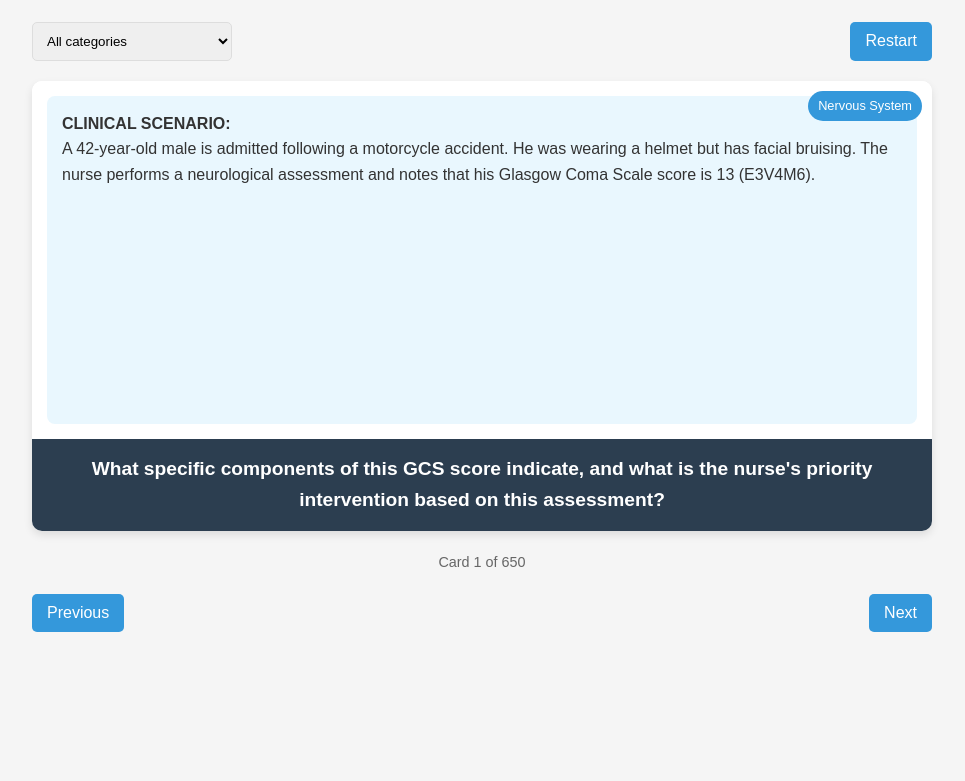
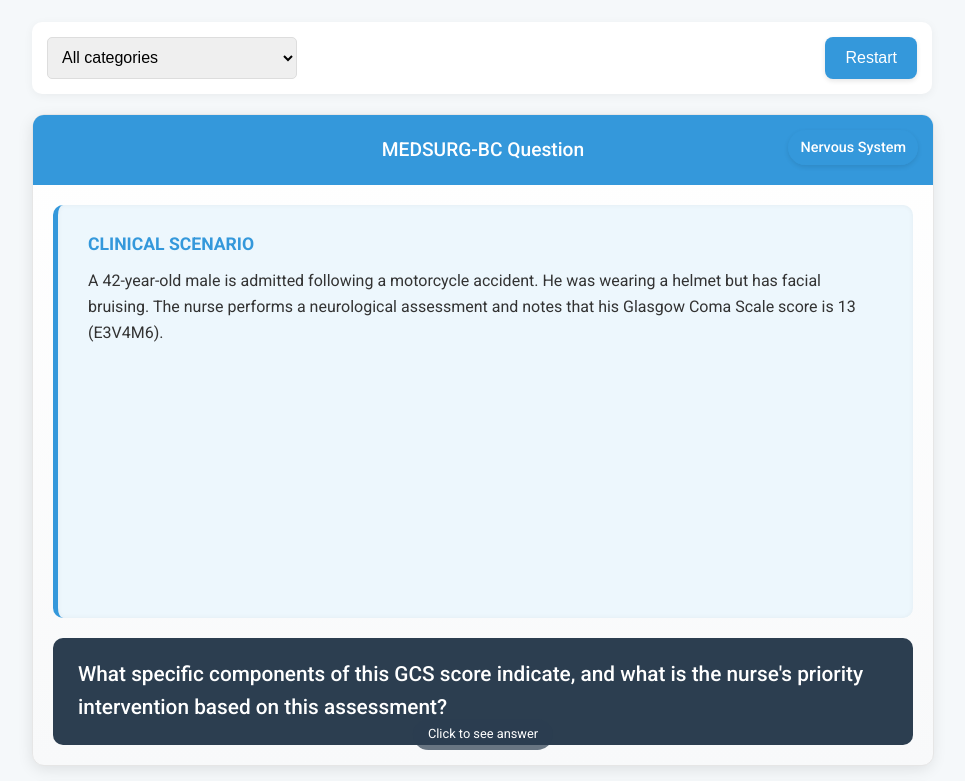
Before and after one commit to ptrani-author/medsurg-flashcards, a plain HTML site: page index.html in a window 1280 px wide. Shown: the part 101-882 px from the top of the page, without its empty margins (158-1123 px from the left). Before the commit the page ends 800 px from the top, so only its background shows below. Drawn offline with Linux system fonts and the light colour scheme.

Commit message:
Update index.html

```diff
--- a/index.html
+++ b/index.html
@@ -4,13 +4,14 @@
     <meta charset="UTF-8">
     <meta name="viewport" content="width=device-width, initial-scale=1.0">
     <title>MEDSURG-BC Flashcards</title>
+    <link href="https://fonts.googleapis.com/css2?family=Roboto:wght@400;500;700&display=swap" rel="stylesheet">
     <style>
         body {
-            font-family: Arial, sans-serif;
+            font-family: 'Roboto', sans-serif;
             max-width: 900px;
             margin: 0 auto;
             padding: 20px;
-            background-color: #f5f5f5;
+            background-color: #f5f8fa;
             color: #333;
             line-height: 1.6;
         }
@@ -19,24 +20,30 @@
             color: #2c3e50;
             text-align: center;
             margin-bottom: 30px;
+            font-size: 2rem;
         }
 
         .controls {
             display: flex;
             justify-content: space-between;
             margin-bottom: 20px;
+            background: white;
+            padding: 15px;
+            border-radius: 10px;
+            box-shadow: 0 2px 10px rgba(0,0,0,0.05);
         }
 
         .category-selector {
             padding: 10px;
             border-radius: 5px;
             border: 1px solid #ddd;
-            width: 200px;
+            width: 250px;
+            font-size: 1rem;
         }
 
-        /* Fixed flashcard structure */
+        /* MUCH TALLER flashcard */
         .flashcard-container {
-            height: 450px;
+            height: 650px; /* Much taller to fit more content */
             margin-bottom: 20px;
             position: relative;
         }
@@ -46,8 +53,8 @@
             width: 100%;
             height: 100%;
             background-color: white;
-            border-radius: 10px;
-            box-shadow: 0 4px 8px rgba(0, 0, 0, 0.1);
+            border-radius: 12px;
+            box-shadow: 0 5px 15px rgba(0, 0, 0, 0.1);
             cursor: pointer;
             perspective: 1000px;
         }
@@ -57,7 +64,7 @@
             width: 100%;
             height: 100%;
             text-align: center;
-            transition: transform 0.6s;
+            transition: transform 0.7s;
             transform-style: preserve-3d;
         }
 
@@ -70,93 +77,122 @@
             width: 100%;
             height: 100%;
             backface-visibility: hidden;
-            border-radius: 10px;
+            border-radius: 12px;
             overflow: hidden;
         }
 
-        /* Front card */
+        /* Front card with better styling */
         .card-front {
             z-index: 2;
-            background-color: white;
+            background: linear-gradient(to bottom, #ffffff, #f8f9fa);
             display: flex;
             flex-direction: column;
+            border: 1px solid #e6e6e6;
+        }
+
+        .front-header {
+            background-color: #3498db;
+            color: white;
+            padding: 20px;
+            font-weight: 500;
+            font-size: 1.2rem;
+            text-align: center;
         }
 
         .card-type {
             position: absolute;
-            top: 10px;
-            right: 10px;
-            background-color: #3498db;
+            top: 15px;
+            right: 15px;
+            background-color: rgba(52, 152, 219, 0.85);
             color: white;
-            padding: 5px 10px;
-            border-radius: 15px;
-            font-size: 0.8em;
+            padding: 6px 12px;
+            border-radius: 20px;
+            font-size: 0.9em;
+            font-weight: 500;
             z-index: 3;
+            box-shadow: 0 2px 5px rgba(0,0,0,0.1);
         }
 
         .scenario {
-            background-color: #e9f7fe;
-            padding: 15px;
-            border-radius: 8px;
-            margin: 15px;
+            background-color: #edf7fd;
+            padding: 25px 30px;
+            margin: 20px;
             text-align: left;
             flex-grow: 1;
-            overflow-y: auto;
+            border-radius: 10px;
+            box-shadow: inset 0 0 5px rgba(0,0,0,0.05);
+            position: relative;
+            border-left: 5px solid #3498db;
+        }
+
+        .scenario-label {
+            font-weight: bold;
+            margin-bottom: 10px;
+            color: #3498db;
+            font-size: 1.1em;
+            display: block;
         }
 
         .question {
-            font-weight: bold;
-            font-size: 1.2em;
-            padding: 15px;
-            margin-top: auto;
+            font-weight: 500;
+            font-size: 1.3em;
+            padding: 20px 25px;
+            margin: 0 20px 20px 20px;
+            text-align: left;
             background-color: #2c3e50;
             color: white;
+            border-radius: 10px;
         }
 
-        /* Back card - with fixed scrolling */
+        /* Back card with better styling */
         .card-back {
             transform: rotateY(180deg);
-            background-color: #f8f9fa;
+            background: linear-gradient(to bottom, #ffffff, #f8f9fa);
             z-index: 1;
             display: flex;
             flex-direction: column;
+            border: 1px solid #e6e6e6;
         }
 
         .answer-header {
             background-color: #3498db;
             color: white;
-            padding: 15px;
+            padding: 20px;
             font-weight: bold;
-            font-size: 1.2em;
+            font-size: 1.3em;
             text-align: center;
         }
 
         .answer-content {
             overflow-y: auto;
-            padding: 20px;
+            padding: 25px 30px;
             text-align: left;
             flex: 1;
             -webkit-overflow-scrolling: touch;
-            height: calc(100% - 55px);
+            height: calc(100% - 65px); /* Account for header height */
         }
 
         .section-title {
             font-weight: bold;
-            margin-bottom: 10px;
+            margin: 20px 0 15px 0;
             border-bottom: 2px solid #3498db;
-            padding-bottom: 5px;
+            padding-bottom: 8px;
             color: #2c3e50;
+            font-size: 1.2em;
+        }
+
+        .section-title:first-child {
+            margin-top: 0;
         }
 
         .card-back ul, .card-back ol {
             padding-left: 25px;
-            margin-top: 10px;
-            margin-bottom: 15px;
+            margin: 15px 0;
         }
 
         .card-back li {
-            margin-bottom: 8px;
-            line-height: 1.4;
+            margin-bottom: 10px;
+            line-height: 1.5;
         }
 
         .key-term {
@@ -164,19 +200,28 @@
             color: #e74c3c;
         }
 
+        /* Better buttons */
         .btn {
             background-color: #3498db;
             color: white;
             border: none;
-            padding: 10px 15px;
-            border-radius: 5px;
+            padding: 12px 20px;
+            border-radius: 8px;
             cursor: pointer;
             font-size: 1em;
-            transition: background-color 0.3s;
+            transition: all 0.2s ease;
+            font-weight: 500;
+            box-shadow: 0 2px 5px rgba(0,0,0,0.1);
         }
 
         .btn:hover {
             background-color: #2980b9;
+            transform: translateY(-2px);
+            box-shadow: 0 4px 8px rgba(0,0,0,0.15);
+        }
+
+        .btn:active {
+            transform: translateY(0);
         }
 
         .navigation {
@@ -188,9 +233,27 @@
         /* Card counter */
         .card-counter {
             text-align: center;
-            margin-top: 10px;
+            margin-top: 15px;
             font-size: 0.9em;
             color: #666;
+            background-color: white;
+            padding: 10px;
+            border-radius: 8px;
+            box-shadow: 0 2px 10px rgba(0,0,0,0.05);
+        }
+
+        /* Flip hint */
+        .flip-hint {
+            position: absolute;
+            bottom: 15px;
+            left: 50%;
+            transform: translateX(-50%);
+            background-color: rgba(44, 62, 80, 0.7);
+            color: white;
+            padding: 5px 15px;
+            border-radius: 20px;
+            font-size: 0.8em;
+            z-index: 5;
         }
 
         /* Responsive adjustments */
@@ -202,17 +265,15 @@
             .category-selector {
                 width: 100%;
             }
-            .flashcard-container {
-                height: 500px;
-            }
         }
 
         @media (max-width: 480px) {
             body {
                 padding: 10px;
             }
-            .flashcard-container {
-                height: 550px;
+            .scenario, .question {
+                padding: 15px 20px;
+                margin: 15px;
             }
         }
     </style>
@@ -244,16 +305,19 @@
         <div id="flashcard" class="flashcard">
             <div class="card-inner">
                 <div class="card-front">
+                    <div class="front-header">MEDSURG-BC Question</div>
                     <span class="card-type"></span>
                     <div class="scenario">
-                        <strong>CLINICAL SCENARIO:</strong><br>
+                        <span class="scenario-label">CLINICAL SCENARIO</span>
                         <div class="scenario-content"></div>
                     </div>
                     <div class="question"></div>
+                    <div class="flip-hint">Click to see answer</div>
                 </div>
                 <div class="card-back">
                     <div class="answer-header">ANSWER</div>
                     <div class="answer-content"></div>
+                    <div class="flip-hint">Click to return to question</div>
                 </div>
             </div>
         </div>
@@ -312,7 +376,9 @@
 
             // Enhance important terms
             const termsToHighlight = [
-                'immediately', 'caution', 'warning', 'remember', 'important', 'critical'
+                'immediately', 'caution', 'warning', 'remember', 'important', 'critical',
+                'tension pneumothorax', 'post-lumbar', 'acute', 'sepsis', 'hemorrhage',
+                'prioritize', 'urgent', 'emergency', 'life-threatening'
             ];
 
             termsToHighlight.forEach(term => {
@@ -353,50 +419,9 @@
             flashcardElement.classList.remove('flipped');
         }
 
-        // Fix for scrolling issues
-        let touchStartY = 0;
-        let scrolling = false;
-
-        // Handle mobile scrolling without flipping
-        document.addEventListener('touchstart', function(e) {
-            if (e.target.closest('.answer-content') || e.target.closest('.scenario')) {
-                const touch = e.touches[0];
-                touchStartY = touch.clientY;
-                scrolling = false;
-            }
-        }, {passive: true});
-
-        document.addEventListener('touchmove', function(e) {
-            if (e.target.closest('.answer-content') || e.target.closest('.scenario')) {
-                const touch = e.touches[0];
-                const deltaY = Math.abs(touch.clientY - touchStartY);
-
-                if (deltaY > 10) {
-                    scrolling = true;
-                }
-            }
-        }, {passive: true});
-
-        // Handle card flipping
-        flashcardElement.addEventListener('click', function(e) {
-            if (scrolling) {
-                scrolling = false;
-                return;
-            }
-
-            // Don't flip if clicking scrollable content
-            if (e.target.closest('.answer-content') || e.target.closest('.scenario')) {
-                return;
-            }
-
+        // SIMPLIFIED flip handling that works reliably
+        flashcardElement.addEventListener('click', function() {
             this.classList.toggle('flipped');
-        });
-
-        // Stop propagation on scrollable content
-        document.querySelectorAll('.answer-content, .scenario').forEach(el => {
-            el.addEventListener('click', function(e) {
-                e.stopPropagation();
-            });
         });
 
         // Handle category selection changes
```
